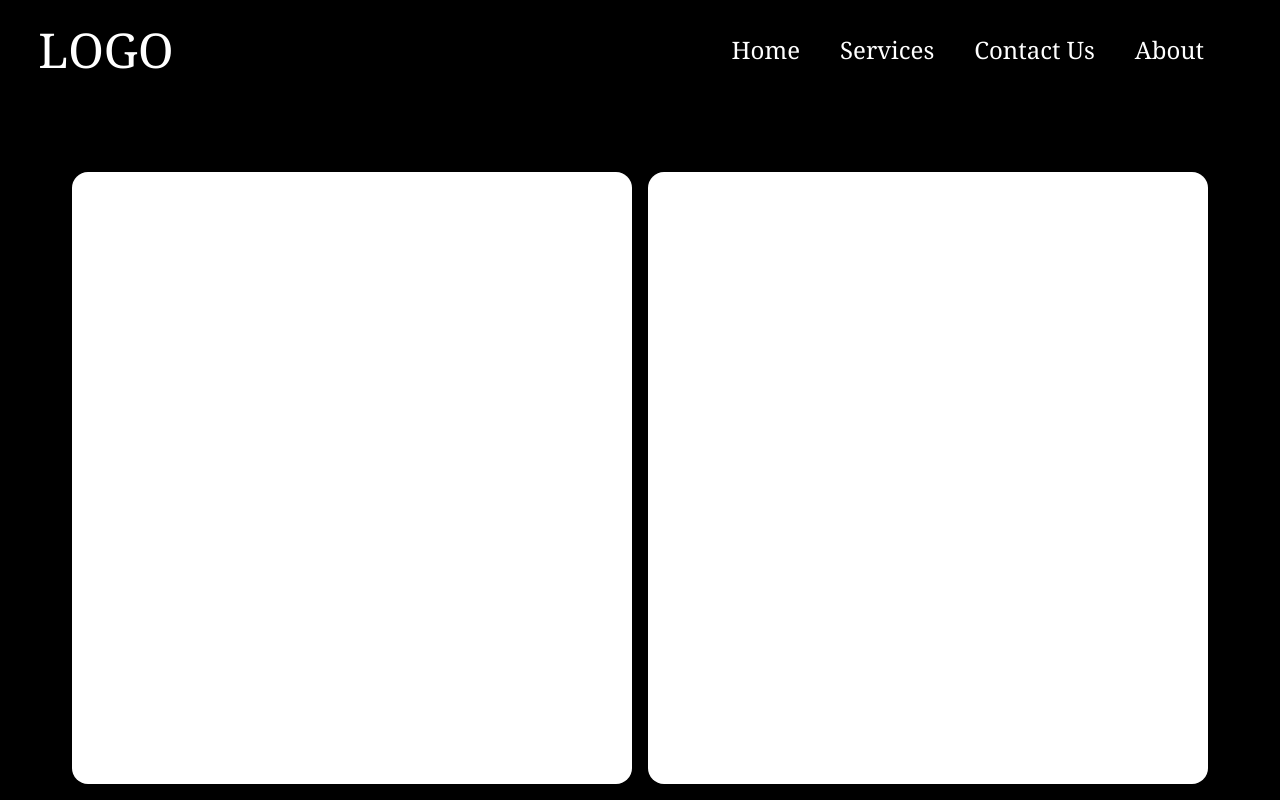
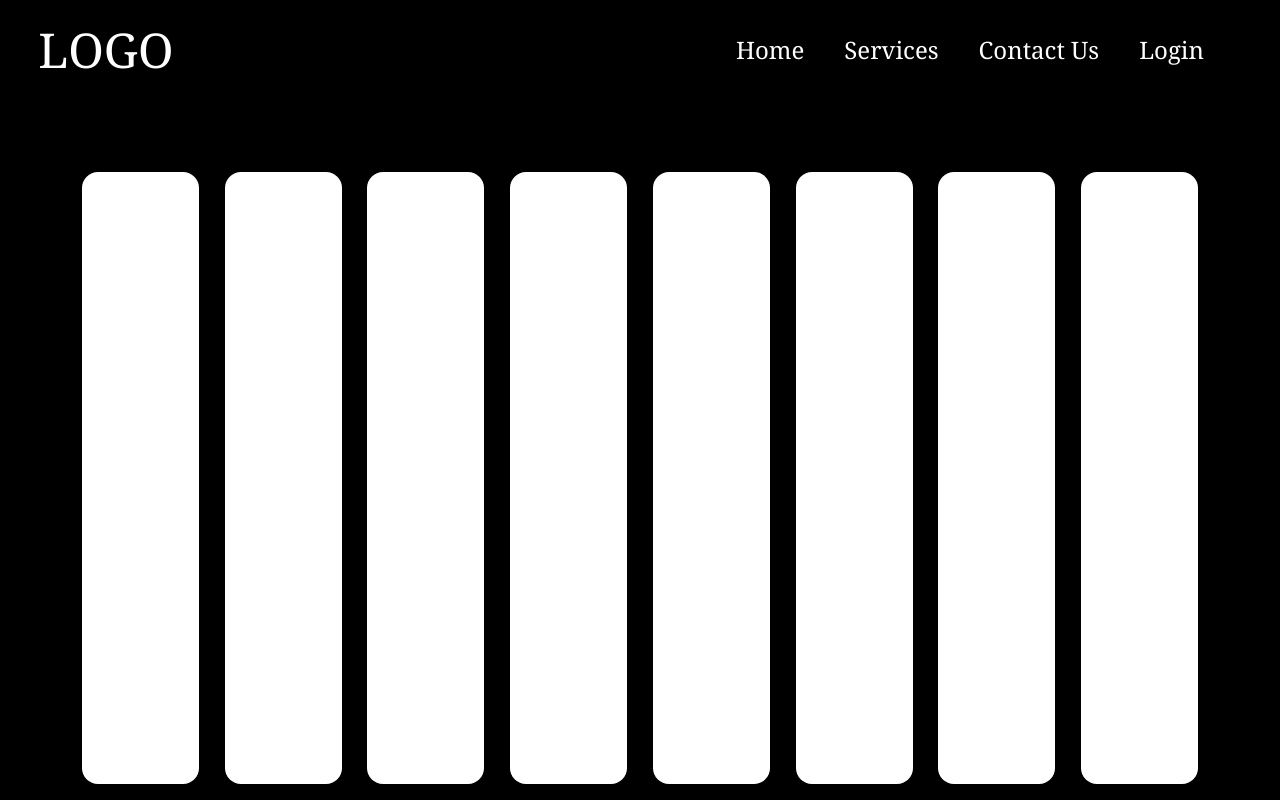
Before and after one commit to parthasdey2304/flask-revision, a Flask app: page / in a window 1280 px wide. Run offline with Flask 3, Linux system fonts and the light colour scheme; some libraries are stand-ins or nearby versions.

Commit message:
initial commit

```diff
--- a/templates/homepage.html
+++ b/templates/homepage.html
@@ -4,8 +4,14 @@
 
 <div class="w-full h-[700px] flex justify-center pt-14">
     <div class="w-[1200px] h-full flex justify-evenly p-4">
-        <div class="w-[48%] h-full flex justify-center bg-white rounded-2xl hover:sclae-x-50 hover:scale-y-50 duration-500 hover:duration-500"></div>
-        <div class="w-[48%] h-full flex justify-center bg-white rounded-2xl hover:sclae-x-50 hover:scale-y-50 duration-500 hover:duration-500"></div>
+        <div class="w-[10%] h-full flex justify-center bg-white rounded-2xl hover:scale-x-50 hover:scale-y-50 duration-500 hover:duration-500"></div>
+        <div class="w-[10%] h-full flex justify-center bg-white rounded-2xl hover:scale-x-50 hover:scale-y-50 duration-500 hover:duration-500"></div>
+        <div class="w-[10%] h-full flex justify-center bg-white rounded-2xl hover:scale-x-50 hover:scale-y-50 duration-500 hover:duration-500"></div>
+        <div class="w-[10%] h-full flex justify-center bg-white rounded-2xl hover:scale-x-50 hover:scale-y-50 duration-500 hover:duration-500"></div>
+        <div class="w-[10%] h-full flex justify-center bg-white rounded-2xl hover:scale-x-50 hover:scale-y-50 duration-500 hover:duration-500"></div>
+        <div class="w-[10%] h-full flex justify-center bg-white rounded-2xl hover:scale-x-50 hover:scale-y-50 duration-500 hover:duration-500"></div>
+        <div class="w-[10%] h-full flex justify-center bg-white rounded-2xl hover:scale-x-50 hover:scale-y-50 duration-500 hover:duration-500"></div>
+        <div class="w-[10%] h-full flex justify-center bg-white rounded-2xl hover:scale-x-50 hover:scale-y-50 duration-500 hover:duration-500"></div>
     </div>
 </div>
 
--- a/templates/index.html
+++ b/templates/index.html
@@ -18,7 +18,7 @@
                         <li class="px-5 py-2 rounded hover:bg-white/30 duration-500 hover:duration-500"><a href="">Home</a></li>
                         <li class="px-5 py-2 rounded hover:bg-white/30 duration-500 hover:duration-500"><a href="">Services</a></li>
                         <li class="px-5 py-2 rounded hover:bg-white/30 duration-500 hover:duration-500"><a href="">Contact Us</a></li>
-                        <li class="px-5 py-2 rounded hover:bg-white/30 duration-500 hover:duration-500"><a href="">About</a></li>
+                        <li class="px-5 py-2 rounded hover:bg-white/30 duration-500 hover:duration-500"><a href="/login">Login</a></li>
                     </ul>
                 </div>
             </div>
```
